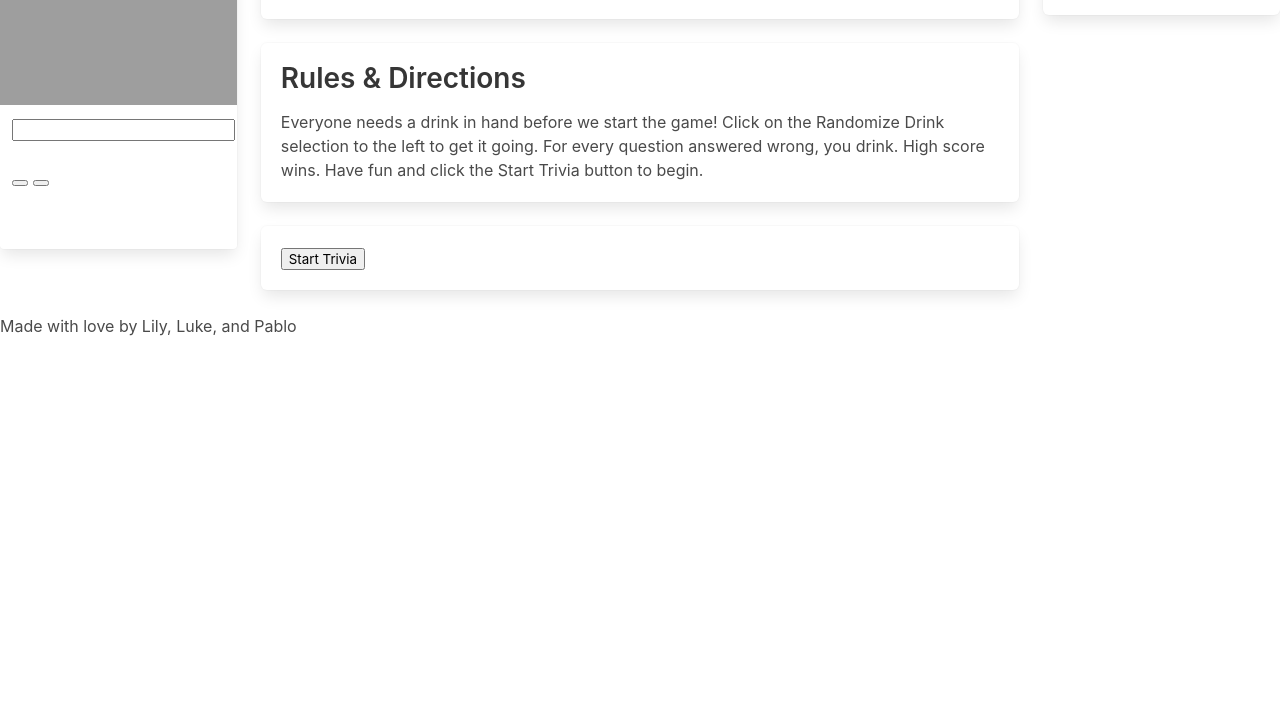
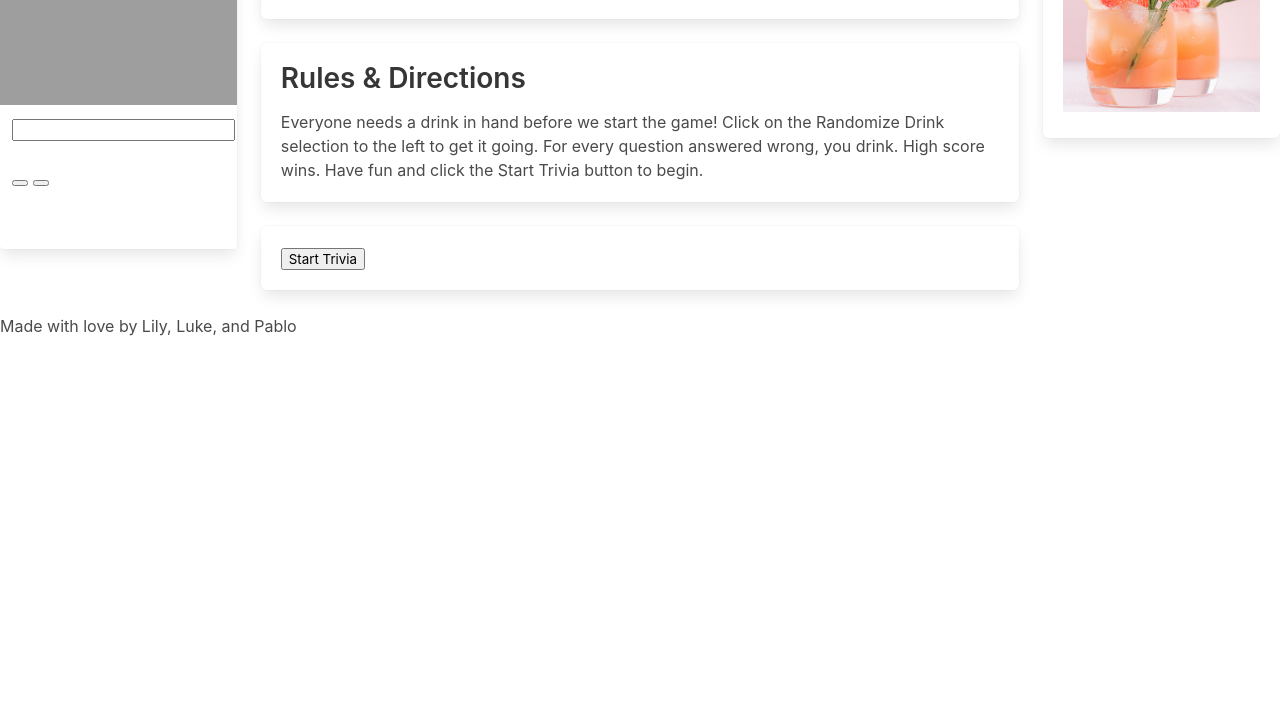
Before and after one commit to Shilohjones194/TriviaWithATwist, a plain HTML site: page index.html in a window 1280 px wide. Shown: the part 97-800 px from the top of the page. Drawn offline with nearby package versions, Linux system fonts and the light colour scheme; grey boxes are pictures that could not be loaded.

Commit message:
cocktail drink nonchanging image

```diff
--- a/index.html
+++ b/index.html
@@ -64,7 +64,8 @@
 
             <!-- Start of 3rd column-->
             <div class="column is-one-fifth" id="placeholder-container">
-                <div class="box"> Other section that is completely optional.</div>
+                <div class="box">
+                    <img src="./assets/images/cocktail.png" alt="Two grapefruit cocktails with rosemary garnishes" /></div>
             </div>
 
         </div>
```
Also changed, not shown: assets/images/cocktail.png (added), 2 other files.
